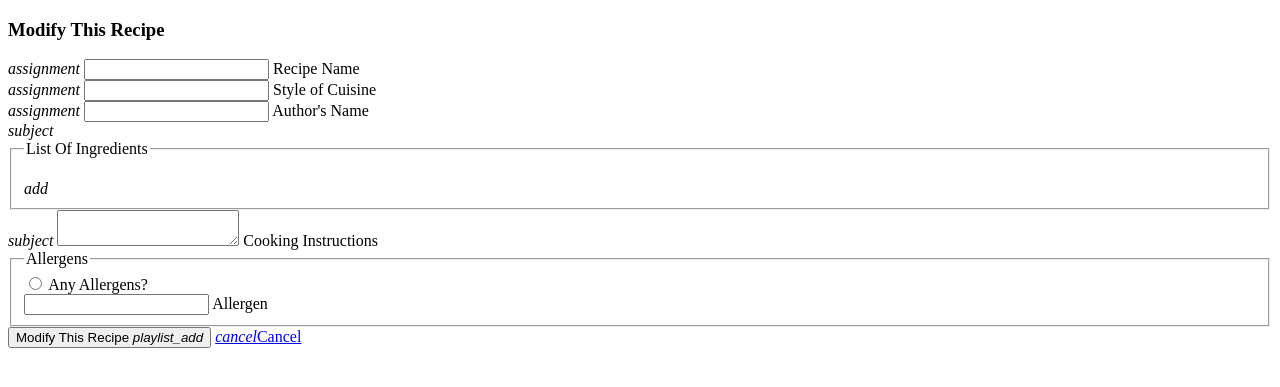
After one commit to Code-Institute-Submissions/Data_Project-1, a Flask app: template templates/editrecipe.html in a window 1280 px wide. The commit adds this page. Shown: the top 387 px of the page. Run offline with Flask 2, Linux system fonts and the light colour scheme; the template is opened without the code that fills it, so the values that code supplies are empty; some libraries are stand-ins or nearby versions.

Commit message:
Added functionality to update chosen recipe

```diff
--- a/run.py
+++ b/run.py
@@ -101,6 +101,40 @@ def recipe(choice_id):
     mongo.db.recipes.update_one(the_recipe, {"$set": {"views": new_view}})
     return render_template("recipe.html", recipe = the_recipe)
 
+@app.route('/edit_recipe/<recipe_id>', methods = ["GET", "POST"])
+def edit_recipe(recipe_id):
+    the_recipe = mongo.db.recipes.find_one({"_id": ObjectId(recipe_id)})
+    return render_template("editrecipe.html", recipe = the_recipe)
+
+@app.route('/update_recipe/<recipe_id>', methods = ["POST"])
+def update_recipe(recipe_id):
+    ingredientsList = []
+    ingredientItems = request.form.getlist("ingredient_name")
+    ingredientQty = request.form.getlist("quantity")
+    i = 0
+    while i < len(ingredientItems):
+        ingredient = {"ingredient_name": ingredientItems[i].lower(), "quantity": ingredientQty[i]}
+        ingredientsList.append(ingredient)
+        i +=1
+    if request.form.get("allergens") == "on":
+        allergens = True
+        allergen_name = request.form["allergen_name"].lower()
+    else:
+        allergens = False
+        allergen_name = ""
+    mongo.db.recipes.update({"_id": ObjectId(recipe_id)},
+        {
+            "recipe_name": request.form["recipe_name"].lower(),
+            "style_name": request.form["style_name"].lower(),
+            "author_name": request.form["author_name"].lower(),
+            "ingredients": ingredientsList,
+            "instructions": request.form["instructions"],
+            "allergens": allergens,
+            "allergen_name": allergen_name,
+            "views": int(request.form.get("views"))
+        })
+    return redirect(url_for("results"))
+
 @app.route('/logout')
 def logout():
     """Log user out of CookBook and return to sign in page"""
--- /dev/null
+++ b/templates/editrecipe.html
@@ -0,0 +1,100 @@
+<!DOCTYPE html>
+<html lang="en">
+<head>
+    <meta charset="UTF-8">
+    <meta name="viewport" content="width=device-width, initial-scale=1.0">
+    <meta http-equiv="X-UA-Compatible" content="ie=edge">
+    <title>CookBook</title>
+</head>
+<body>
+    <h3>Modify This Recipe</h3>
+    <div class="row">
+        <form action="{{ url_for('update_recipe', recipe_id = recipe._id) }}" method="POST" class="col s12">
+            <div class="row">
+                <div class="input-field col s12">
+                    <i class="material-icons prefix">assignment</i>
+                    <input id="recipe_name" name="recipe_name" type="text" class="validate" value="{{ recipe.recipe_name }}">
+                    <label for="icon_prefix">Recipe Name</label>
+                </div>
+            </div>
+            <div class="row">
+                <div class="input-field col s12">
+                    <i class="material-icons prefix">assignment</i>
+                    <input id="style_name" name="style_name" type="text" class="validate" value="{{ recipe.style_name }}">
+                    <label for="icon_prefix">Style of Cuisine</label>
+                </div>
+            </div>
+            <div class="row">
+                <div class="input-field col s12">
+                    <i class="material-icons prefix">assignment</i>
+                    <input id="author_name" name="author_name" type="text" class="validate" value="{{ recipe.author_name }}">
+                    <label for="icon_prefix">Author's Name</label>
+                </div>
+            </div>
+            <div class="row">
+                <div class="input-field col s12">
+                    <i class="material-icons prefix">subject</i>
+                    <fieldset>
+                        <legend>List Of Ingredients</legend>
+                        <ul id="ingredients">
+                            {% for ingredient in recipe.ingredients %}
+                            <li>
+                                <input name="ingredient_name" type="text" class="validate" value="{{ ingredient.ingredient_name }}">
+                                <label for="icon-prefix">Ingredient</label>
+                                <input name="quantity" type="text" class="validate" value="{{ ingredient.quantity }}">
+                                <label for="icon-prefix">Quantity & Type</label>
+                            </li>
+                            {% endfor %}
+                        </ul>
+                        <a class="btn-floating btn-large waves-effect waves-light red" id="extra">
+                            <i class="material-icons">add</i></a>
+                    </fieldset>
+                </div>
+            </div>
+            <div class="row">
+                <div class="input-field col s12">
+                    <i class="material-icons prefix">subject</i>
+                    <textarea id="instructions" name="instructions" class="materialize-textarea">{{ recipe.instructions }}</textarea>
+                    <label for="icon_telephone">Cooking Instructions</label>
+                </div>
+            </div>
+            <div class="row">
+                <div class="input-field col s12">
+                    <fieldset>
+                        <legend>Allergens</legend>
+                        <input  name="allergens" id="allergens" type="radio" class="with-gap">
+                        <label for="allergens">Any Allergens?</label>
+                        <br>
+                        <input id="allergen_name" name="allergen_name" type="text" value="{{ recipe.allergen_name }}">
+                        <label for="icon_prefix">Allergen</label>
+                    </fieldset>
+                </div>
+            </div>
+            <div class="row" style="display: none">
+                <input id="views" name="views" type="number" class="validate" value="{{ recipe.views }}">
+            </div>
+            <div class="row">
+                <button class="btn waves-effect waves-light" type="submit" name="action">Modify This Recipe
+                    <i class="material-icons right">playlist_add</i>
+                </button>
+                <a href="{{ url_for('results') }}" class="waves-effect waves-light btn grey">
+                    <i class="material-icons right">cancel</i>Cancel</a>
+            </div>
+        </form>
+    </div>
+    <script src="https://cdnjs.cloudflare.com/ajax/libs/jquery/3.2.1/jquery.min.js"></script>
+    <script>
+        $(document).ready(function(){
+            var field = `<li>
+                            <input name="ingredient_name" type="text" class="validate">
+                            <label for="icon-prefix">Ingredient</label>
+                            <input name="quantity" type="text" class="validate">
+                            <label for="icon-prefix">Quantity & Type</label>
+                        </li>`;
+            $("#extra").click(function(){
+                $("#ingredients").append(field);
+            });
+        });
+    </script>
+</body>
+</html>
--- a/templates/recipe.html
+++ b/templates/recipe.html
@@ -30,7 +30,7 @@
             <i class="material-icons right">cancel</i>Back To Results</a>
         </button>
         <button>
-            <a href="#" class="waves-effect waves-light">
+            <a href="{{ url_for('edit_recipe', recipe_id = recipe._id) }}" class="waves-effect waves-light">
             <i class="material-icons right">cancel</i>Modify This Recipe</a>
         </button>
         <button>
```
